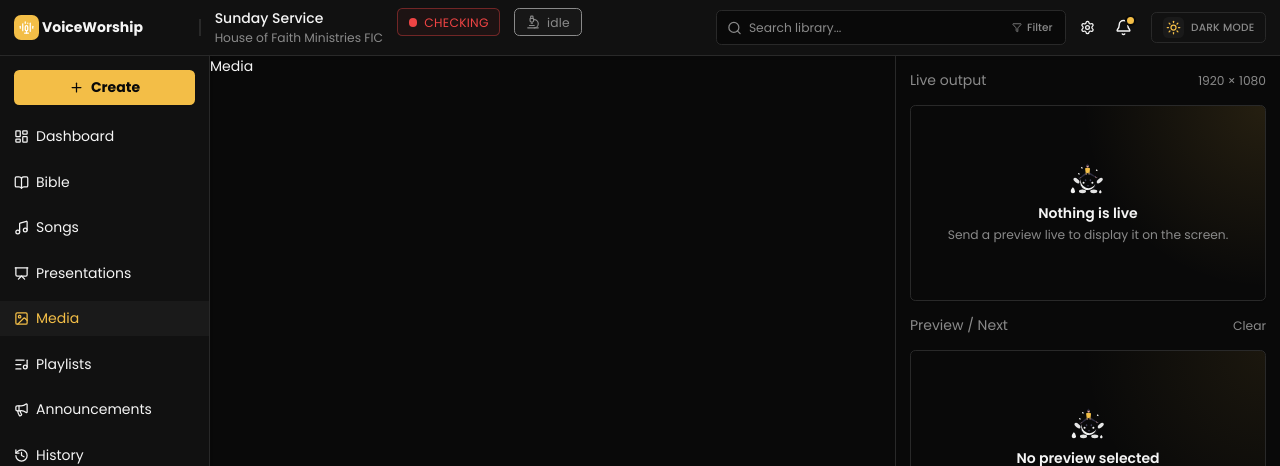
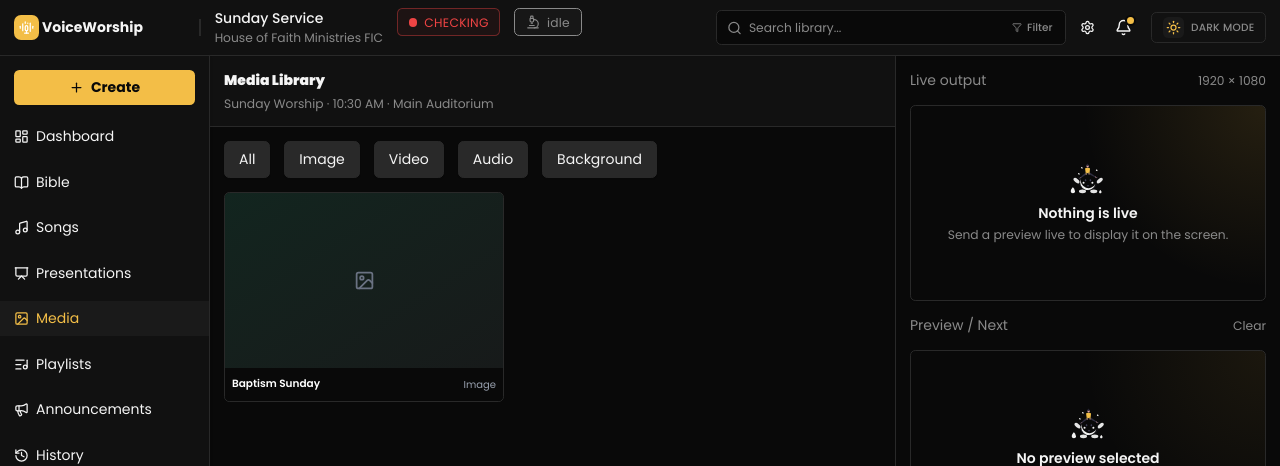
Before and after one commit to GANABA-25/Voiceworship, a Next.js app in the folder frontend/: page /media in a window 1280 px wide. Shown: the top 466 px of the page. Built offline with nearby package versions, Linux system fonts and the light colour scheme; no server answers.

Commit message:
add media card

```diff
--- a/frontend/app/(dashboard)/media/page.tsx
+++ b/frontend/app/(dashboard)/media/page.tsx
@@ -1,9 +1,32 @@
-import React from "react";
+import Button2 from "@/components/ui/button-2";
+import MediaCard from "@/components/media-card";
+
+import { ImageIcon } from "lucide-react";
 
 export default function page() {
   return (
     <div>
-      <h1>Media</h1>
+      <header className="flex items-center justify-between border-b border-border bg-card p-4">
+        <div className="flex flex-col gap-1">
+          <h1 className="font-black">Media Library</h1>
+
+          <p className="text-sm text-muted">
+            Sunday Worship · 10:30 AM · Main Auditorium
+          </p>
+        </div>
+      </header>
+
+      <main className="space-y-4 p-4">
+        <div className="flex items-center gap-4">
+          <Button2 label="All" />
+          <Button2 label="Image" />
+          <Button2 label="Video" />
+          <Button2 label="Audio" />
+          <Button2 label="Background" />
+        </div>
+
+        <MediaCard />
+      </main>
     </div>
   );
 }
--- a/frontend/components/media-card.tsx
+++ b/frontend/components/media-card.tsx
@@ -1,17 +1,36 @@
-import React from "react";
+"use client";
 
-import { Image } from "lucide-react";
+import PresentationActionButton from "./ui/presentation-action-button";
+import { ImageIcon, Eye, Play, Plus, Trash } from "lucide-react";
 
 export default function MediaCard() {
   return (
-    <div className="flex items-center gap-2 border border-border bg-card p-4 rounded-md shadow-xs">
-      <div className="border border-border p-1 rounded-md">
-        <Image size={15} color="#d9a936" />
+    <div className="group relative h-60 w-80 overflow-hidden rounded-md border border-border bg-[#101715]">
+      <div className="flex h-[84%] items-center justify-center bg-linear-to-br from-[#12251f] to-[#171a1a]">
+        <ImageIcon className="h-6 w-6 text-gray-500" />
       </div>
 
-      <div>
-        <h1 className="text-text font-bold">302</h1>
-        <p className="text-muted text-sm">Media file</p>
+      <div className="absolute bottom-0 flex h-[16%] w-full items-center justify-between bg-[#090909] px-2">
+        <h1 className="text-xs font-semibold text-white">Baptism Sunday</h1>
+
+        <p className="text-[10px] text-gray-400">Image</p>
+      </div>
+
+      <div className="absolute inset-0 flex items-center justify-center gap-2 bg-black/60 opacity-0 backdrop-blur-[2px] transition-all duration-200 group-hover:opacity-100">
+        <PresentationActionButton icon={<Eye size={14} />} label="Preview" />
+
+        <PresentationActionButton
+          bg="bg-primary text-background hover:bg-primary-light"
+          icon={<Play size={14} fill="currentColor" />}
+          label="Go live"
+        />
+
+        <PresentationActionButton
+          icon={<Plus size={14} />}
+          label="Add to queue"
+        />
+
+        <PresentationActionButton icon={<Trash size={14} />} label="Delete" />
       </div>
     </div>
   );
```
